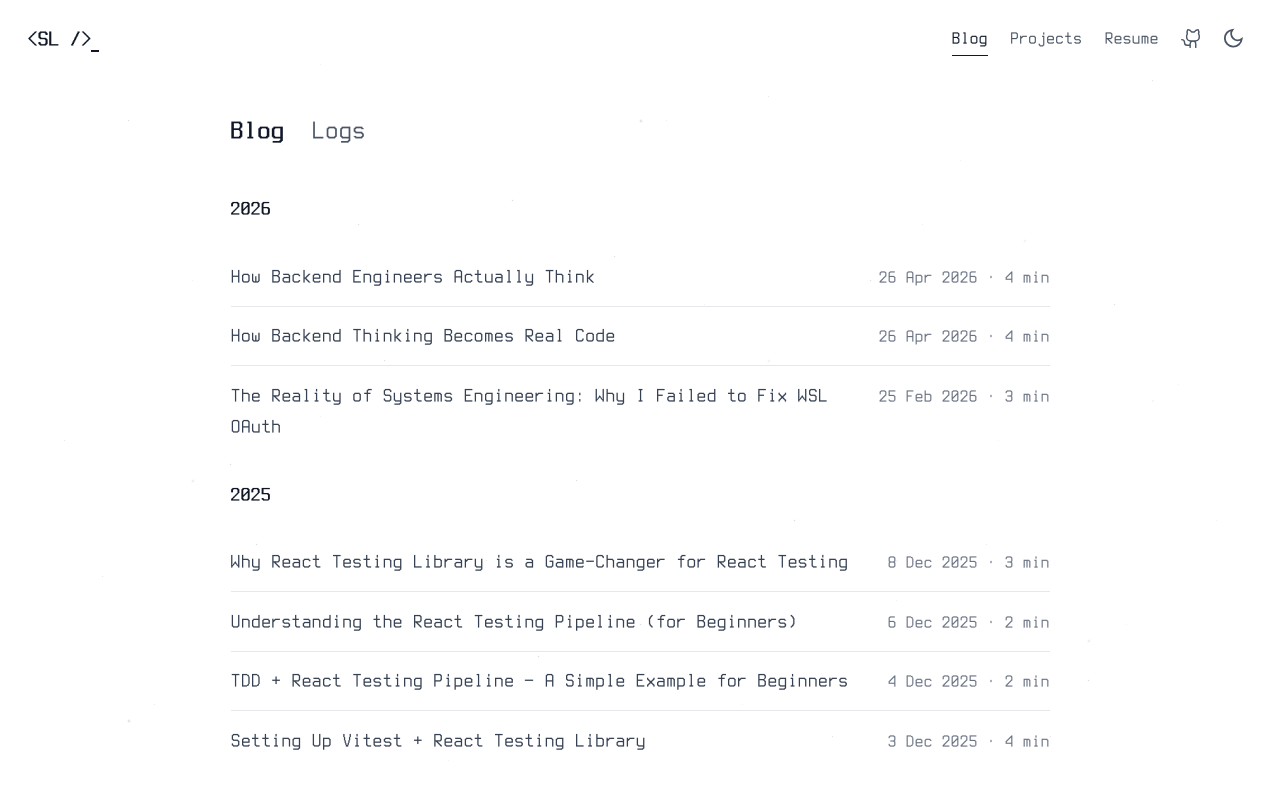
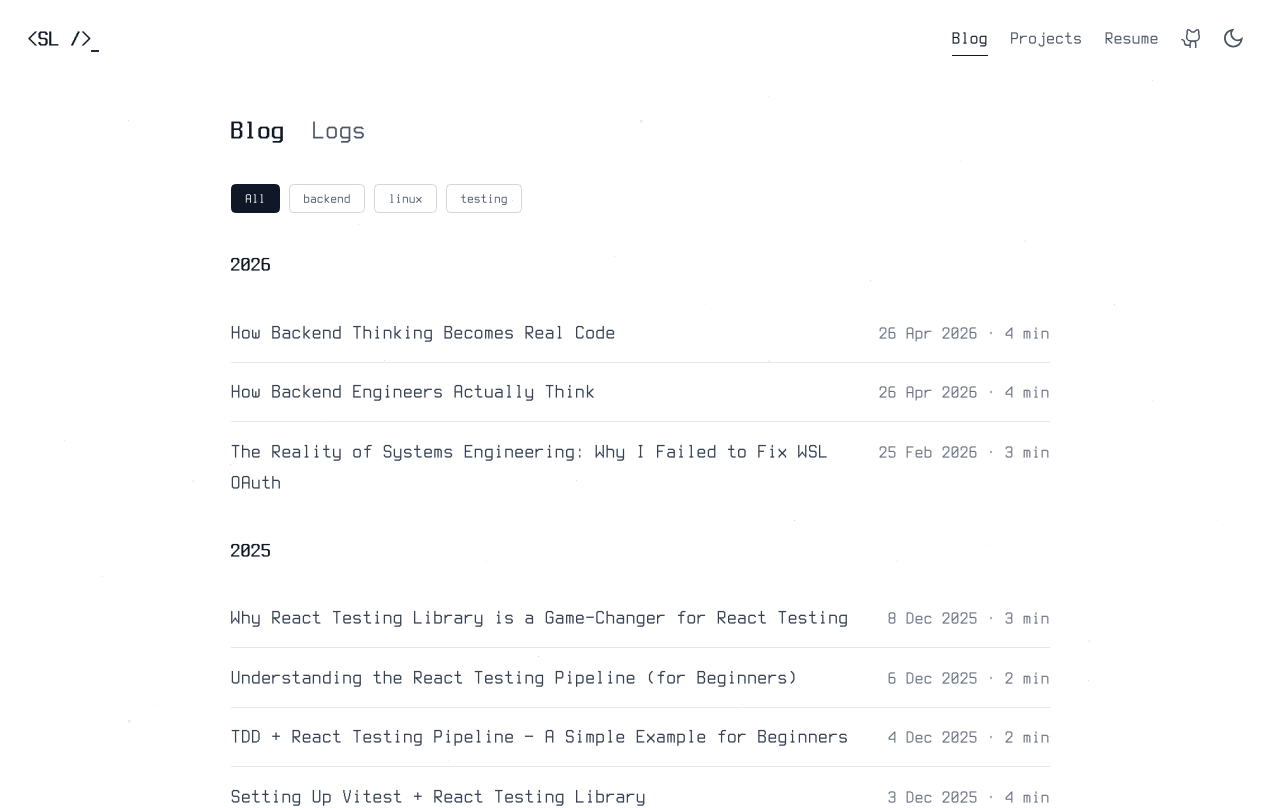
Before and after one commit to sheikhlimon/limon-portfolio, a Next.js app: page /posts in a window 1280 px wide. Shown: the top 808 px of the page. Built offline with nearby package versions, Linux system fonts and the light colour scheme.

Commit message:
add tag-based filtering to blog/logs with clickable horizontal pills

```diff
--- a/app/posts/blog-client.tsx
+++ b/app/posts/blog-client.tsx
@@ -1,6 +1,6 @@
 "use client"
 
-import { useState, useCallback } from "react"
+import { useState, useCallback, useMemo } from "react"
 import { useSearchParams, useRouter, usePathname } from "next/navigation"
 import { motion } from "framer-motion"
 import Link from "next/link"
@@ -35,19 +35,43 @@ export default function BlogClient({ posts }: BlogClientProps) {
   const router = useRouter()
   const pathname = usePathname()
   const paramTab = searchParams.get("tab")
+  const paramTag = searchParams.get("tag")
   const [activeTab, setActiveTab] = useState<TabType>(
     paramTab === "blog" || paramTab === "log" ? paramTab : "blog"
   )
+  const [activeTag, setActiveTag] = useState<string | null>(paramTag || null)
 
   const handleTabChange = useCallback(
     (tab: TabType) => {
       setActiveTab(tab)
+      setActiveTag(null)
       router.replace(`${pathname}?tab=${tab}`, { scroll: false })
     },
     [router, pathname]
   )
 
-  const filteredPosts = posts.filter((post) => post.type === activeTab)
+  const handleTagChange = useCallback(
+    (tag: string | null) => {
+      setActiveTag(tag)
+      const params = new URLSearchParams()
+      params.set("tab", activeTab)
+      if (tag) params.set("tag", tag)
+      router.replace(`${pathname}?${params.toString()}`, { scroll: false })
+    },
+    [router, pathname, activeTab]
+  )
+
+  const tabFiltered = posts.filter((post) => post.type === activeTab)
+
+  const allTags = useMemo(() => {
+    const tagSet = new Set<string>()
+    tabFiltered.forEach((post) => post.tags.forEach((tag) => tagSet.add(tag)))
+    return Array.from(tagSet).toSorted()
+  }, [tabFiltered])
+
+  const filteredPosts = activeTag
+    ? tabFiltered.filter((post) => post.tags.includes(activeTag))
+    : tabFiltered
 
   const groupedPosts = groupPostsByYear(filteredPosts)
 
@@ -58,7 +82,7 @@ export default function BlogClient({ posts }: BlogClientProps) {
       animate={{ opacity: 1, y: 0 }}
       transition={{ duration: 0.6, ease: [0.22, 1, 0.36, 1] as const }}
     >
-      <div className="flex flex-col sm:flex-row items-start gap-3 sm:gap-6 mb-10 w-full overflow-hidden">
+      <div className="flex flex-col sm:flex-row items-start gap-3 sm:gap-6 mb-8 w-full overflow-hidden">
         {tabs.map((tab) => (
           <button
             key={tab.id}
@@ -78,6 +102,34 @@ export default function BlogClient({ posts }: BlogClientProps) {
           </button>
         ))}
       </div>
+
+      {allTags.length > 0 && (
+        <div className="flex flex-wrap gap-2 mb-8">
+          <button
+            onClick={() => handleTagChange(null)}
+            className={`font-mono text-xs px-3 py-1 rounded border transition-colors duration-200 cursor-pointer ${
+              activeTag === null
+                ? "bg-gray-900 dark:bg-white text-white dark:text-gray-900 border-gray-900 dark:border-white"
+                : "bg-transparent text-gray-600 dark:text-gray-400 border-gray-300 dark:border-gray-700 hover:border-gray-900 dark:hover:border-white hover:text-gray-900 dark:hover:text-white"
+            }`}
+          >
+            All
+          </button>
+          {allTags.map((tag) => (
+            <button
+              key={tag}
+              onClick={() => handleTagChange(activeTag === tag ? null : tag)}
+              className={`font-mono text-xs px-3 py-1 rounded border transition-colors duration-200 cursor-pointer ${
+                activeTag === tag
+                  ? "bg-gray-900 dark:bg-white text-white dark:text-gray-900 border-gray-900 dark:border-white"
+                  : "bg-transparent text-gray-600 dark:text-gray-400 border-gray-300 dark:border-gray-700 hover:border-gray-900 dark:hover:border-white hover:text-gray-900 dark:hover:text-white"
+              }`}
+            >
+              {tag}
+            </button>
+          ))}
+        </div>
+      )}
 
       {filteredPosts.length > 0 ? (
         <div className="w-full max-w-full">
--- a/app/posts/page.tsx
+++ b/app/posts/page.tsx
@@ -20,6 +20,7 @@ export interface Post {
   readingTime: string
   type: "log" | "blog"
   externalUrl?: string
+  tags: string[]
 }
 
 function calculateReadingTime(content: string): string {
@@ -58,10 +59,14 @@ function getPosts(): Post[] {
         readingTime: data.readingTime || (data.externalUrl ? "" : calculateReadingTime(content)),
         type: (data.type as "log" | "blog") || "log",
         externalUrl: data.externalUrl || undefined,
+        tags: Array.isArray(data.tags) ? data.tags : [],
       }
     })
 
-  return allPosts.toSorted((a, b) => new Date(b.date).getTime() - new Date(a.date).getTime())
+  return allPosts.toSorted((a, b) => {
+    const dateDiff = new Date(b.date).getTime() - new Date(a.date).getTime()
+    return dateDiff !== 0 ? dateDiff : b.slug.localeCompare(a.slug)
+  })
 }
 
 function PostsSkeleton() {
```
